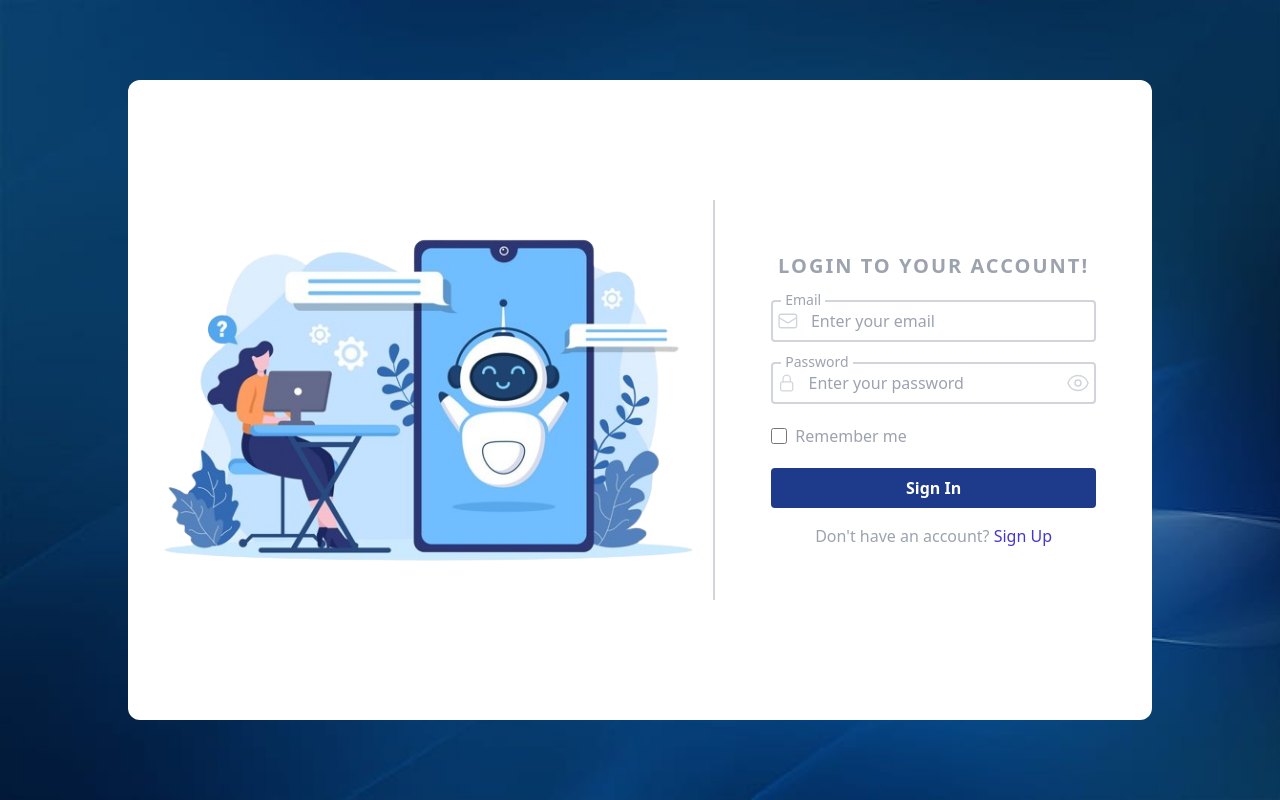
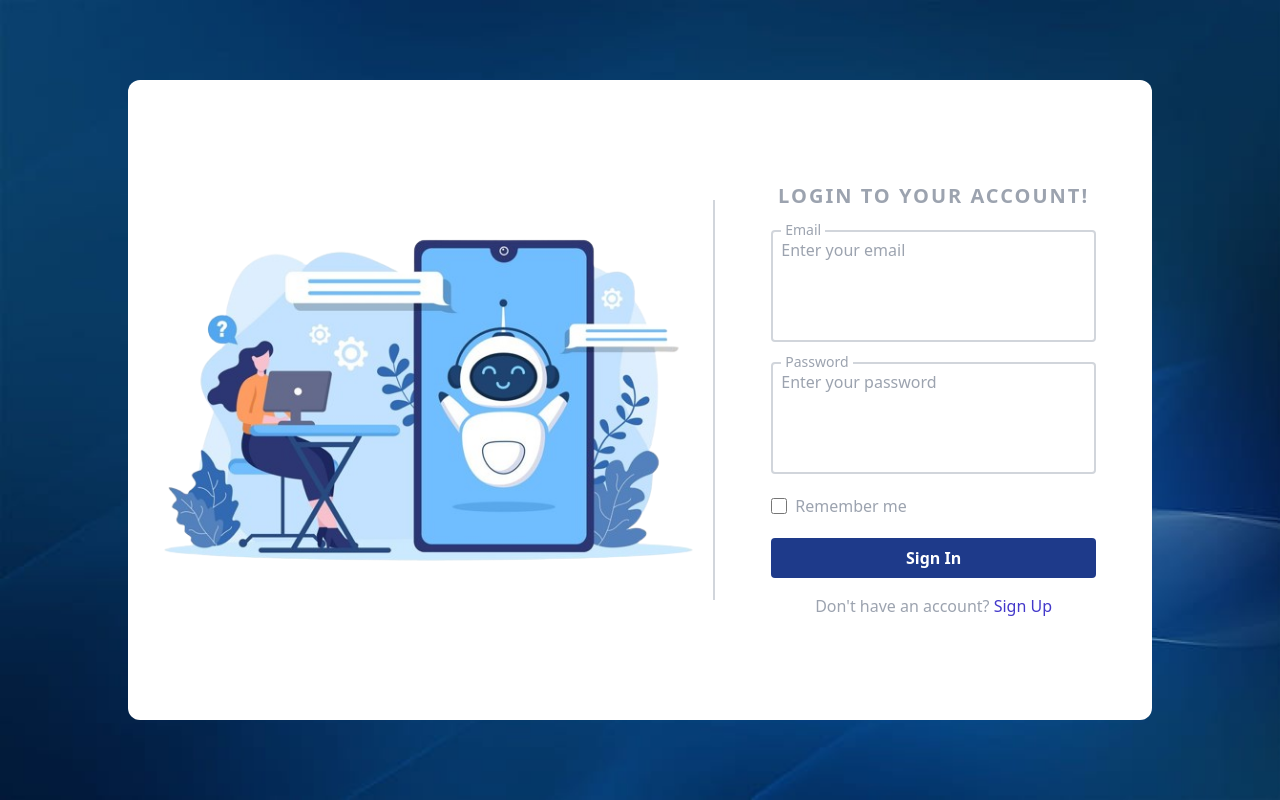
Before and after one commit to tkdeshan/Self_Assistant_AI_Web_App, a React (Create React App) app in the folder frontend/: page /login in a window 1280 px wide. Built offline with nearby package versions, Linux system fonts and the light colour scheme.

Commit message:
modify textbox adding text area

```diff
--- a/frontend/src/components/TextBox.js
+++ b/frontend/src/components/TextBox.js
@@ -1,23 +1,6 @@
 import React from "react";
-import { EyeIcon, EyeSlashIcon } from "@heroicons/react/24/outline";
 
-function TextBox({
-  label = null,
-  placeholder = "",
-  type = "text",
-  Icon = null,
-  value,
-  setValue,
-  required = false,
-}) {
-  const isPassword = type === "password";
-
-  const [showPassword, setShowPassword] = React.useState(false);
-
-  const handleTogglePassword = () => {
-    setShowPassword(!showPassword);
-  };
-
+function TextBox({ label = null, placeholder = "", value, setValue, required = false }) {
   return (
     <div className="relative border-2 border-gray-300 w-full rounded mb-5">
       {label && (
@@ -26,24 +9,14 @@ function TextBox({
         </label>
       )}
       <div className="flex items-center p-1">
-        {Icon && <Icon className="h-6 w-6 text-gray-300 mr-2" />}
-        <input
-          type={isPassword && showPassword ? "text" : type}
+        <textarea
           placeholder={placeholder}
           value={value}
           onChange={(e) => setValue(e.target.value)}
-          className="appearance-none bg-transparent border-none w-full h-full text-gray-700 p-1 leading-tight focus:outline-none"
+          className="appearance-none bg-transparent border-none w-full h-full text-gray-700 p-1 leading-tight focus:outline-none resize-none"
+          style={{ minHeight: "100px", maxHeight: "200px" }}
           required={required}
         />
-        {isPassword && (
-          <div className="ml-2 cursor-pointer" onClick={handleTogglePassword}>
-            {showPassword ? (
-              <EyeSlashIcon className="h-6 w-6 text-gray-300" />
-            ) : (
-              <EyeIcon className="h-6 w-6 text-gray-300" />
-            )}
-          </div>
-        )}
       </div>
     </div>
   );
```
